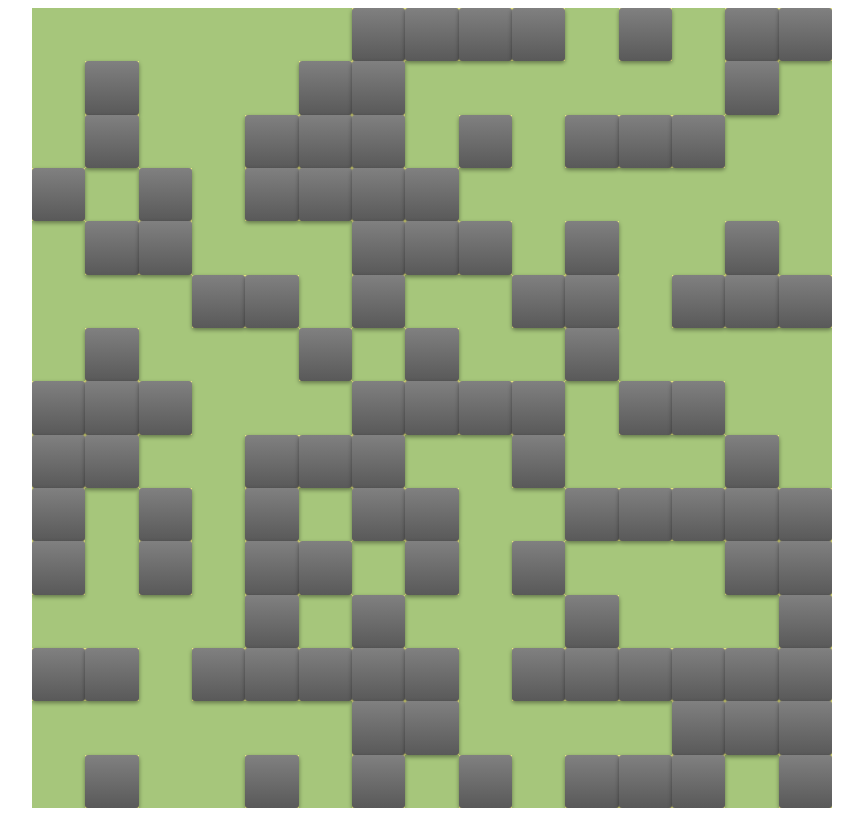
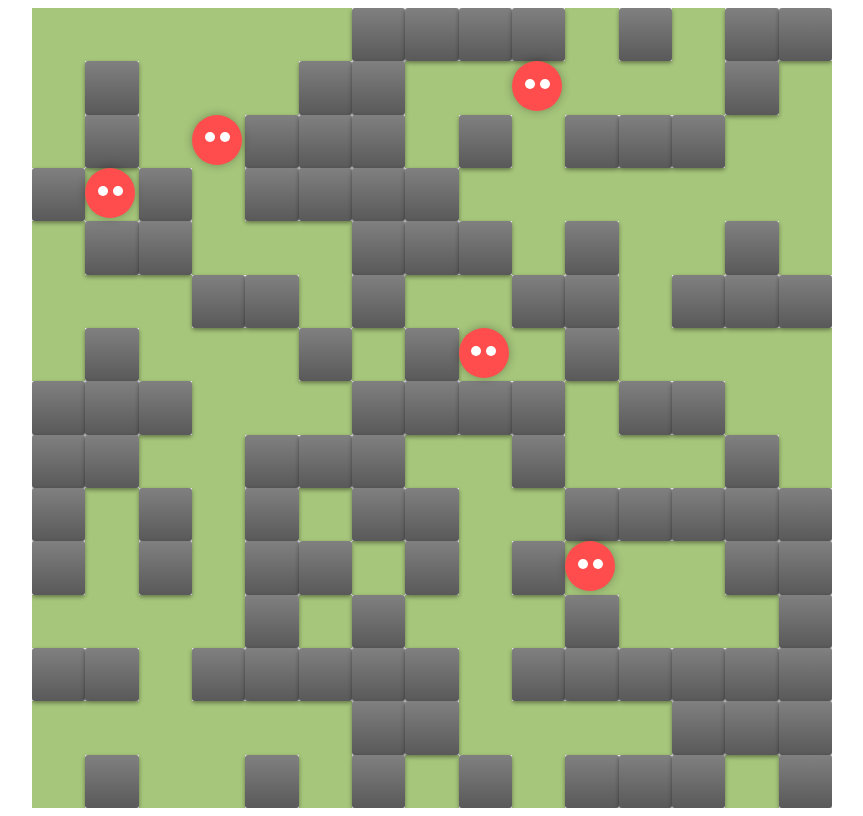
Before and after one commit to ahmedk2s/bomberMan, a plain HTML site: page index.html in a window 1280 px wide. Shown: the whole page, without its empty margins (208-1071 px from the left). Drawn offline with Linux system fonts and the light colour scheme.

Commit message:
create and generate random enemy

```diff
--- a/player.js
+++ b/player.js
@@ -159,3 +159,29 @@ document.addEventListener("keydown", function (event) {
   player.style.left = newPositionX + "px";
   player.style.top = newPositionY + "px";
 });
+
+//-------------------------- CREATION DES MECHANTS--------------------------
+
+
+let enemyList = []; // Liste pour stocker les ennemis
+
+// Fonction pour générer une position aléatoire valide pour un ennemi
+function generateRandomEnemyPosition() {
+  let x, y; // Coordonnées x et y de la position générée
+
+  do {
+    x = Math.floor(Math.random() * gridSize); // Génère une coordonnée x aléatoire
+    y = Math.floor(Math.random() * gridSize); // Génère une coordonnée y aléatoire
+  } while (gameMap[y][x] !== 0); // Répète tant que la position n'est pas vide
+
+  return { x, y }; // Retourne les coordonnées générées
+}
+for (let i = 0; i < 5; i++) {
+  let enemy = document.createElement("div");
+  let {x, y} = generateRandomEnemyPosition();
+  enemy.style.left = x * cellSize + "px";
+  enemy.style.top = y * cellSize + "px";
+  enemy.classList.add("enemy");
+  gameContainer.appendChild(enemy);
+
+}
--- a/style.css
+++ b/style.css
@@ -2,7 +2,6 @@
   width: 800px;
   height: 800px;
   margin: 0 auto;
-  background-color: rgba(255, 255, 24, 0.5);
   position: relative;
   overflow: hidden;
 }
```
